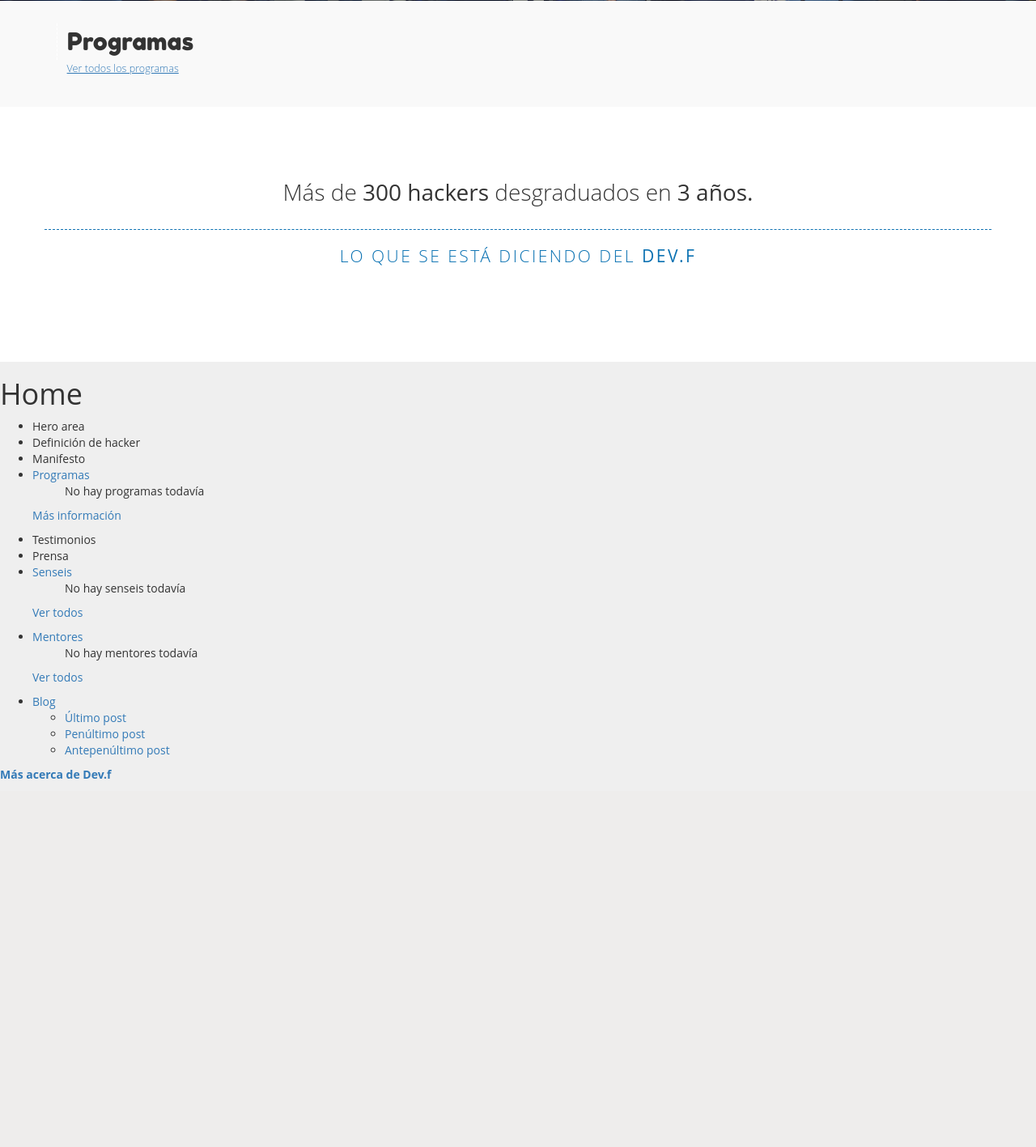
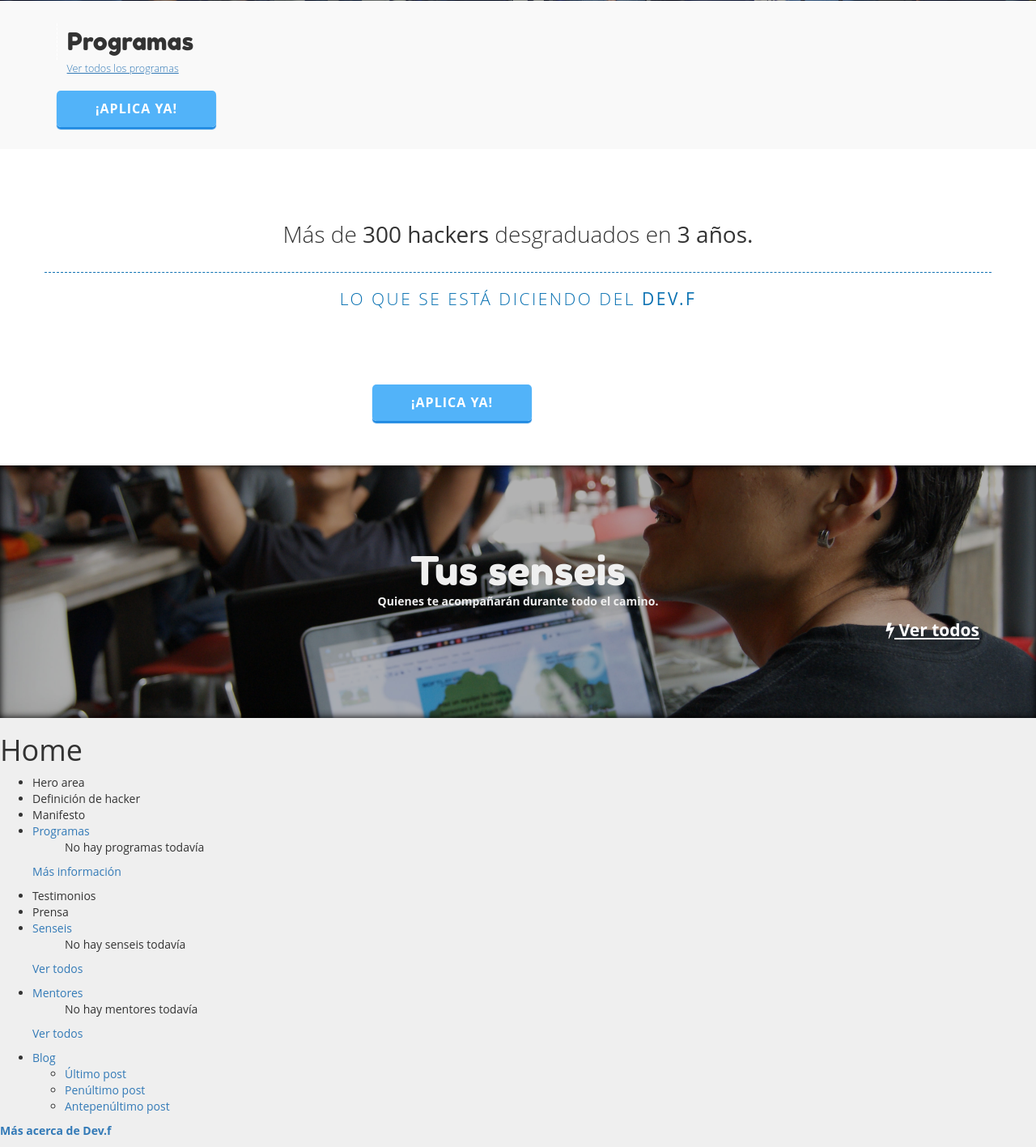
Before and after one commit to devfmx/web, a Django app: template templates/home/home.html in a window 1280 px wide. Shown: the part 2277-3694 px from the top of the page at 81% size. Before the commit the page ends 3239 px from the top, so only its background shows below. Run offline with Django 3.2, Linux system fonts and the light colour scheme; the template is opened without the code that fills it, so the values that code supplies are empty; some libraries are stand-ins or nearby versions.

Commit message:
Apply link and senseis section

```diff
--- a/devf/urls.py
+++ b/devf/urls.py
@@ -2,6 +2,7 @@
 
 from django.conf.urls import include, url
 from django.contrib import admin
+from django.views.generic.base import RedirectView
 
 from home import views as home_views
 from mentors import urls as mentors_urls
@@ -12,6 +13,8 @@ urlpatterns = [
     url(r'^$', home_views.HomeView.as_view(), name='home'),
     url(r'^about/$', home_views.AboutView.as_view(), name='about'),
 
+    url(r'^aplica/$', RedirectView.as_view(url='https://devf.typeform.com/to/vGqumC'), name='apply'),
+
     url(r'^mentores/', include(mentors_urls, namespace='mentors')),
     url(r'^programas/', include(programs_urls, namespace='programs')),
     url(r'^senseis/', include(senseis_urls, namespace='senseis')),
--- a/home/views.py
+++ b/home/views.py
@@ -65,3 +65,5 @@ class AboutView(generic.TemplateView):
         context['meta_description'] = 'Conoce más sobre la escuela de hackers.'
 
         return context
+
+# class ApplyView(generic)
--- a/static/stylus/devf.styl
+++ b/static/stylus/devf.styl
@@ -396,6 +396,13 @@ header
 	.devf-press-box
 		margin 1em 0
 
+		p
+			font-size 1em
+			text-align center
+			font-weight 100
+			text-decoration underline
+			color #333
+
 		figure
 			width 90%
 			max-width 150px
@@ -404,6 +411,73 @@ header
 			img
 				width 100%
 
+#devf-senseis
+	background-position center
+	background-repeat no-repeat
+	-webkit-background-size cover
+	-moz-background-size cover
+	-o-background-size cover
+	background-size cover
+	padding 0
+
+	.devf-senseis-overlay
+		background rgba(0, 0, 0, 0.3)
+		padding 6em 0
+		margin 0
+		-moz-box-shadow    inset 0 0 10px #000000
+		-webkit-box-shadow inset 0 0 10px #000000
+		box-shadow         inset 0 0 10px #000000
+
+		h2
+			text-align center
+			font-family 'Fredoka One', cursive
+			font-size 3.5em
+			color #efefef
+			margin-bottom 0
+		p
+			color #efefef
+			text-align center
+			font-weight 700
+
+		.devf-sensei-box
+			margin-top 2em
+
+			figure
+				width 90%
+				max-width 100px
+				margin 0 auto
+
+				img
+					width 100%
+					border-radius 50%
+					border 2px solid #e6e9eb
+
+			.devf-sensei-name a
+				margin-top .5em
+				margin-bottom 0
+				font-size 1.5em
+				color white
+				font-family 'Fredoka One', cursive
+
+			.devf-sensei-specialty
+				span
+					font-size 1em
+					font-weight bolder
+					margin-bottom 1em
+					color blue_link
+
+			.devf-sensei-description
+				font-weight 100
+				text-align justify
+
+		.devf-senseis-all
+			text-align right
+			font-size 1.5em
+
+			a
+				color white
+				text-decoration underline
+
 @media screen and (max-width: 770px)
 	header
 		.navbar-right
--- a/templates/home/hero.html
+++ b/templates/home/hero.html
@@ -18,7 +18,7 @@
 			<!--<h1>Primer escuela para Hackers en América Latina.</h1>
 			<p>Forma parte de la comunidad.</p>-->
 			<p class="devf-aply-button">
-				<a href="{% url "home" %}">¡Aplica ya!</a>
+				<a href="{% url "apply" %}">¡Aplica ya!</a>
 			</p>
 		</div>
 	</div>
--- a/templates/home/home.html
+++ b/templates/home/home.html
@@ -19,6 +19,8 @@
 	{% include "home/testimonials.html" %}
 
 	{% include "home/press.html" %}
+
+	{% include "home/senseis.html" %}
 
 	<h1>Home</h1>
 	<ul>
--- a/templates/home/press.html
+++ b/templates/home/press.html
@@ -11,6 +11,7 @@
             {% endif %}
             <div class="col-md-3 col-sm-12 devf-press-box">
                 <a href="{{ press_object.link }}" target="_blank">
+                    <p>{{ press_object.press_name }}</p>
                     <figure>
                         <img src="{{ press_object.image.url }}" alt="{{ press_object.press_name }}" />
                     </figure>
@@ -26,5 +27,12 @@
                 </div>
             {% endif %}
         {% endfor %}
+        <div class="row">
+            <div class="col-sm-12 col-md-4 col-md-offset-4" style="margin-top: 3em;">
+                <p class="devf-aply-button" style="text-align center">
+    				<a href="{% url "apply" %}">¡Aplica ya!</a>
+    			</p>
+            </div>
+        </div>
     </div>
 </section>
--- a/templates/home/programs.html
+++ b/templates/home/programs.html
@@ -8,6 +8,10 @@
                 <p class="devf-programs-see-all">
                     <a href="{% url 'programs:home' %}">Ver todos los programas</a>
                 </p>
+                <br>
+                <p class="devf-aply-button" style="text-align center">
+    				<a href="{% url "apply" %}">¡Aplica ya!</a>
+    			</p>
             </div>
         </div>
         {% for program in programs%}
@@ -50,6 +54,5 @@
                 </div>
             {% endif %}
         {% endfor %}
-
     </div>
 </section>
--- /dev/null
+++ b/templates/home/senseis.html
@@ -0,0 +1,45 @@
+{% load static from staticfiles %}
+
+<section id="devf-senseis" class="container-fluid" style="background-image: url({% static "img/home/ederpitmin.jpg" %})">
+    <div class="container-fluid devf-senseis-overlay">
+        <div class="container">
+            <div class="row">
+                <div class="col-sm-12">
+                    <h2>Tus senseis</h2>
+                    <p>
+                        Quienes te acompañarán durante todo el camino.
+                    </p>
+                </div>
+            </div>
+            <div class="row">
+                {% for sensei in senseis %}
+                    <div class="col-md-4 col-sm-12 devf-sensei-box">
+                        <a href="{% url "senseis:sensei" slug=sensei.slug %}">
+                            <figure>
+                                <img src="{{ sensei.picture.url }}" alt="{{ sensei.first_name }}" />
+                            </figure>
+                        </a>
+                        <p class="devf-sensei-name">
+                            <a href="{% url "senseis:sensei" slug=sensei.slug %}">
+                                {{ sensei.first_name }} {{sensei.last_name }}
+                            </a>
+                        </p>
+                        <p class="devf-sensei-specialty">
+                            Especialidad: <span>{{ sensei.specialty }}</span>
+                        </p>
+                        <p class="devf-sensei-description">
+                            {{ sensei.short_description }}
+                        </p>
+                    </div>
+                {% endfor %}
+            </div>
+            <div class="row">
+                <div class="col-sm-12">
+                    <p class="devf-senseis-all">
+                        <a href="{% url "senseis:home" %}"><i class="fa fa-bolt"></i> Ver todos</a>
+                    </p>
+                </div>
+            </div>
+        </div>
+    </div>
+</section>
```
Also changed, not shown: static/css/devf.css, static/img/home/crew.jpg (added), static/img/home/ederpitmin.jpg (added), static/img/home/githubmin.jpg (added), 4 other files.
